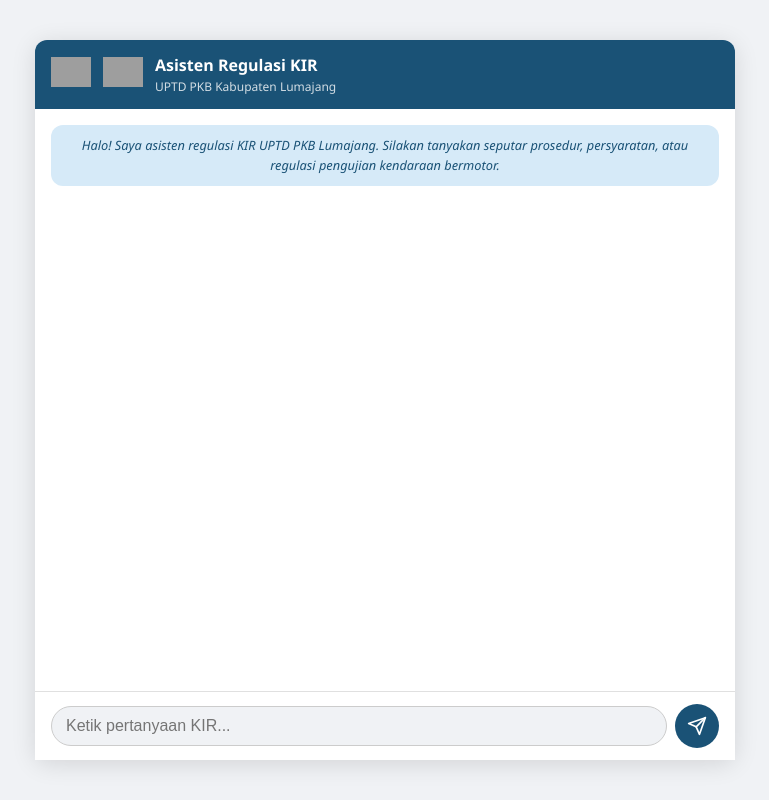
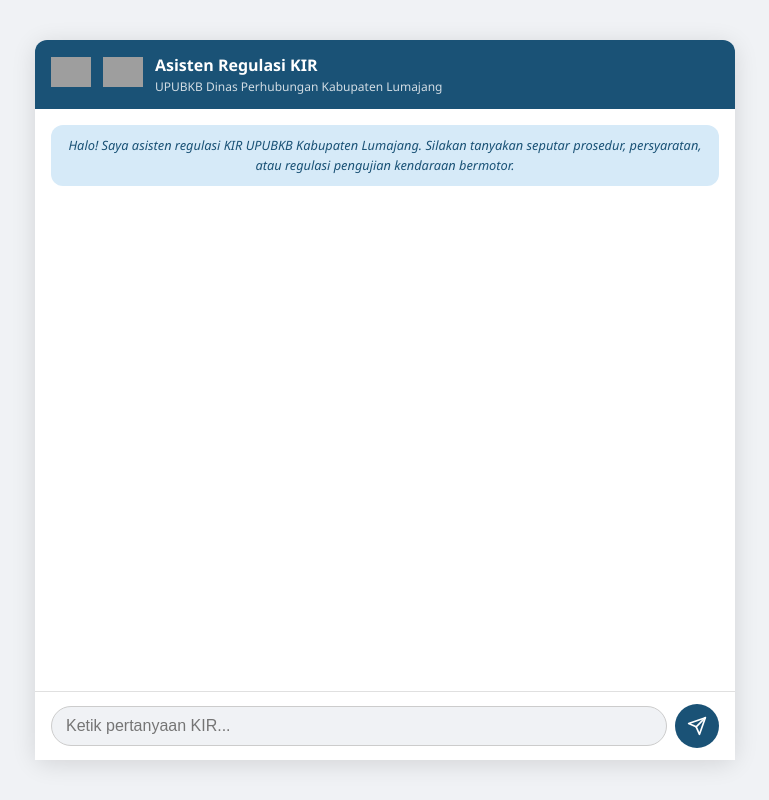
Before and after one commit to ajipgt/kir-chatbot, a website: page public/index.html in a window 1280 px wide. Shown: the whole page, without its empty margins (255-1024 px from the left). Drawn offline with Linux system fonts and the light colour scheme; grey boxes are pictures that could not be loaded.

Commit message:
Update index.html

```diff
--- a/public/index.html
+++ b/public/index.html
@@ -28,14 +28,14 @@
 </div>
       <div class="header-text">
         <h1>Asisten Regulasi KIR</h1>
-        <p>UPTD PKB Kabupaten Lumajang</p>
+        <p>UPUBKB Dinas Perhubungan Kabupaten Lumajang</p>
       </div>
     </header>
 
     <div id="chat-box" class="chat-box">
       <div class="message bot intro">
         <div class="bubble">
-          Halo! Saya asisten regulasi KIR UPTD PKB Lumajang. Silakan tanyakan
+          Halo! Saya asisten regulasi KIR UPUBKB Kabupaten Lumajang. Silakan tanyakan
           seputar prosedur, persyaratan, atau regulasi pengujian kendaraan bermotor.
         </div>
       </div>
```
